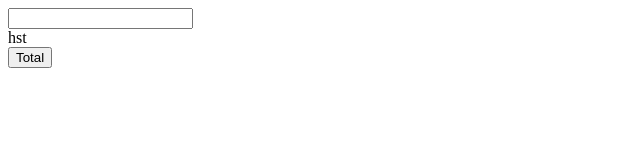
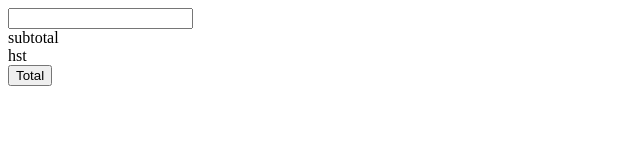
Before and after one commit to doaaanwar/tdd, a plain HTML site: page index.html in a window 1280 px wide. Shown: the whole page, without its empty margins (0-640 px from the left). Drawn offline with Linux system fonts and the light colour scheme.

Commit message:
Update index.html

```diff
--- a/index.html
+++ b/index.html
@@ -1,6 +1,7 @@
 <div id="tape"></div>
 <form id="addingmachine">
     <input type="" id="current" /><br />
+    <span id="subtotal"></span> subtotal<br />
     <span id="hst"></span> hst<br />
     <span id="total"></span><input type="submit" value="Total" />
 </form>
```
